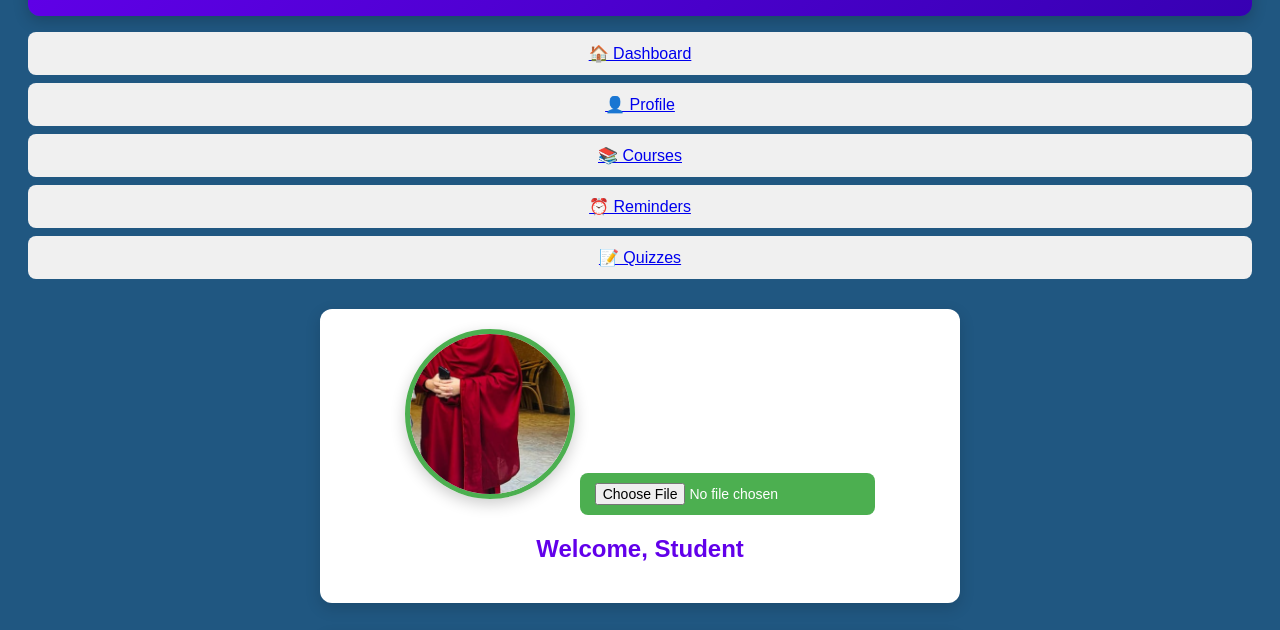
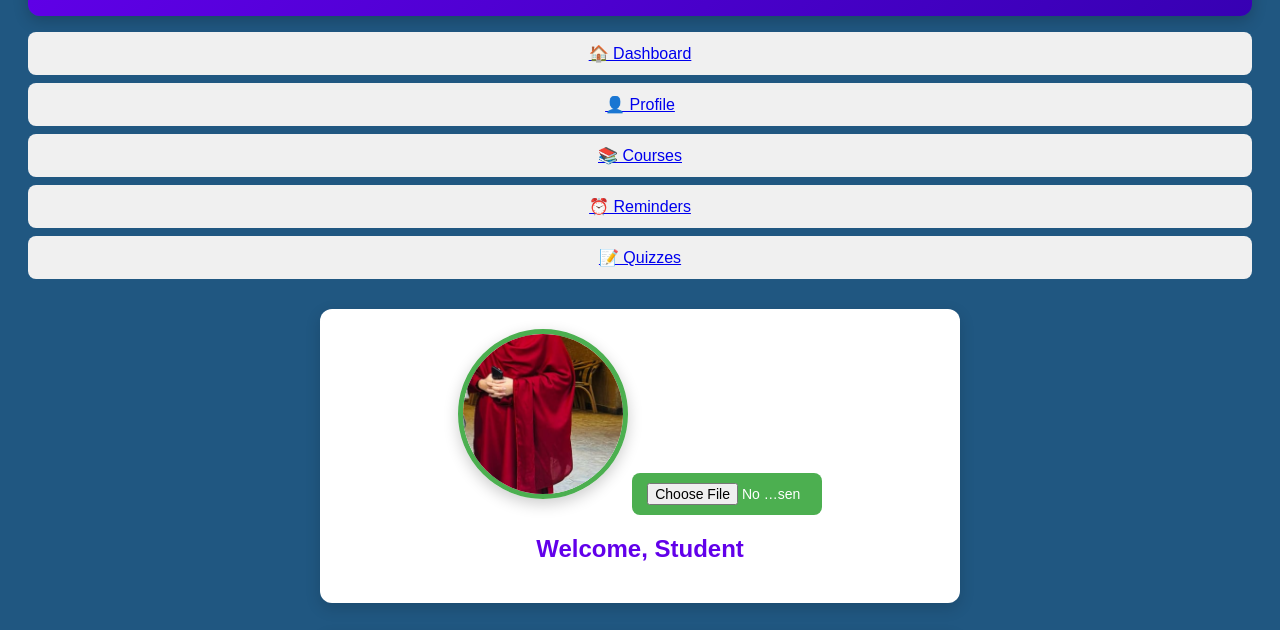
Before and after one commit to kanzul-iman/kanzul-project-web, a plain HTML site: page profile.html in a window 1280 px wide. Shown: the part 122-752 px from the top of the page. Drawn offline with Linux system fonts and the light colour scheme.

Commit message:
Update profile.html

```diff
--- a/profile.html
+++ b/profile.html
@@ -31,7 +31,7 @@
 
     <section class="profile">
         <img id="profilepic" src="images/kanzul.jpeg" alt="Profile Picture">
-        <input type="file" id="upload-profile" accept="image/*">
+        <input style="max-width: 160px;" type="file" id="upload-profile" accept="image/*">
         <h2>Welcome, Student</h2>
     </section>
 
```
